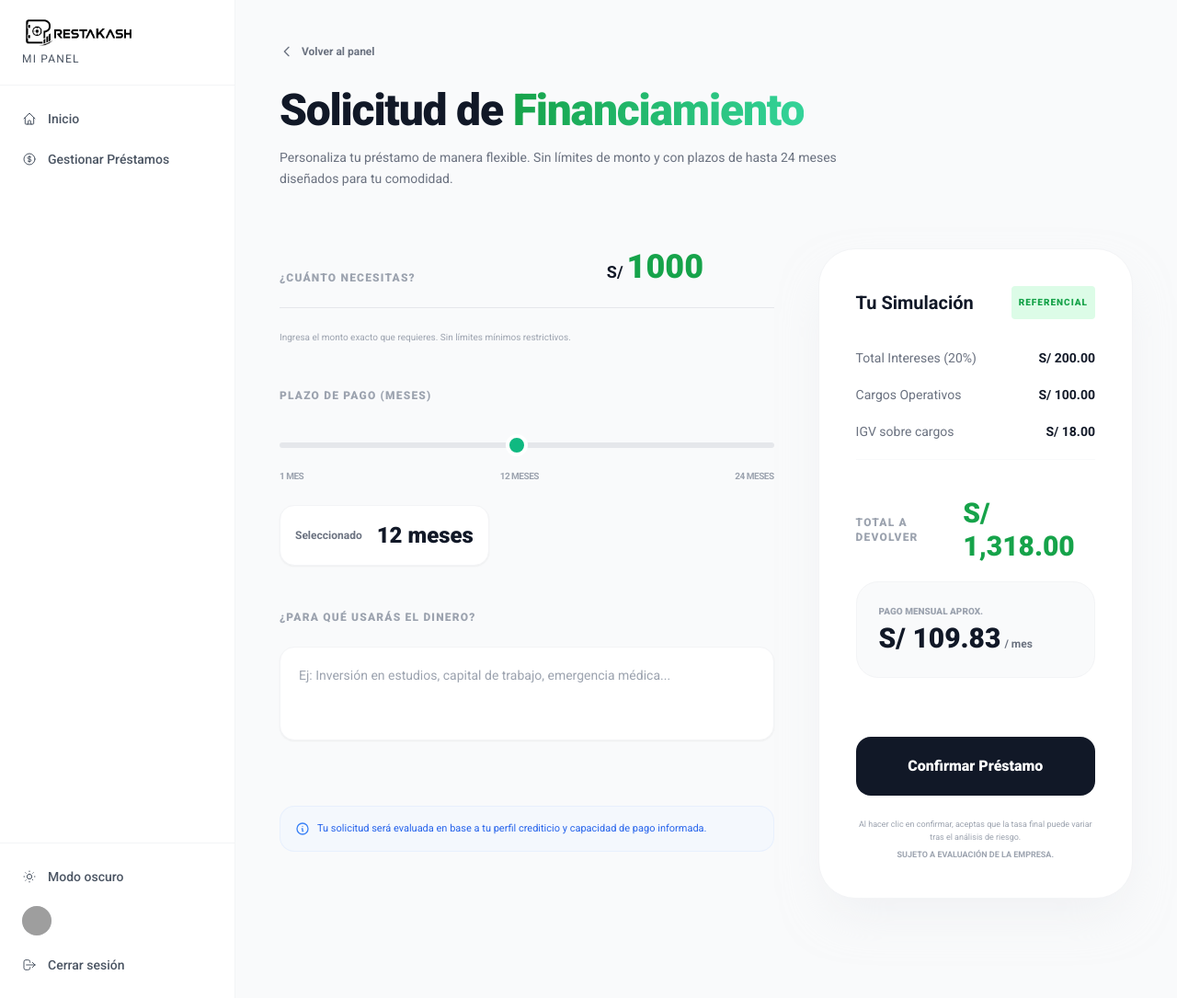
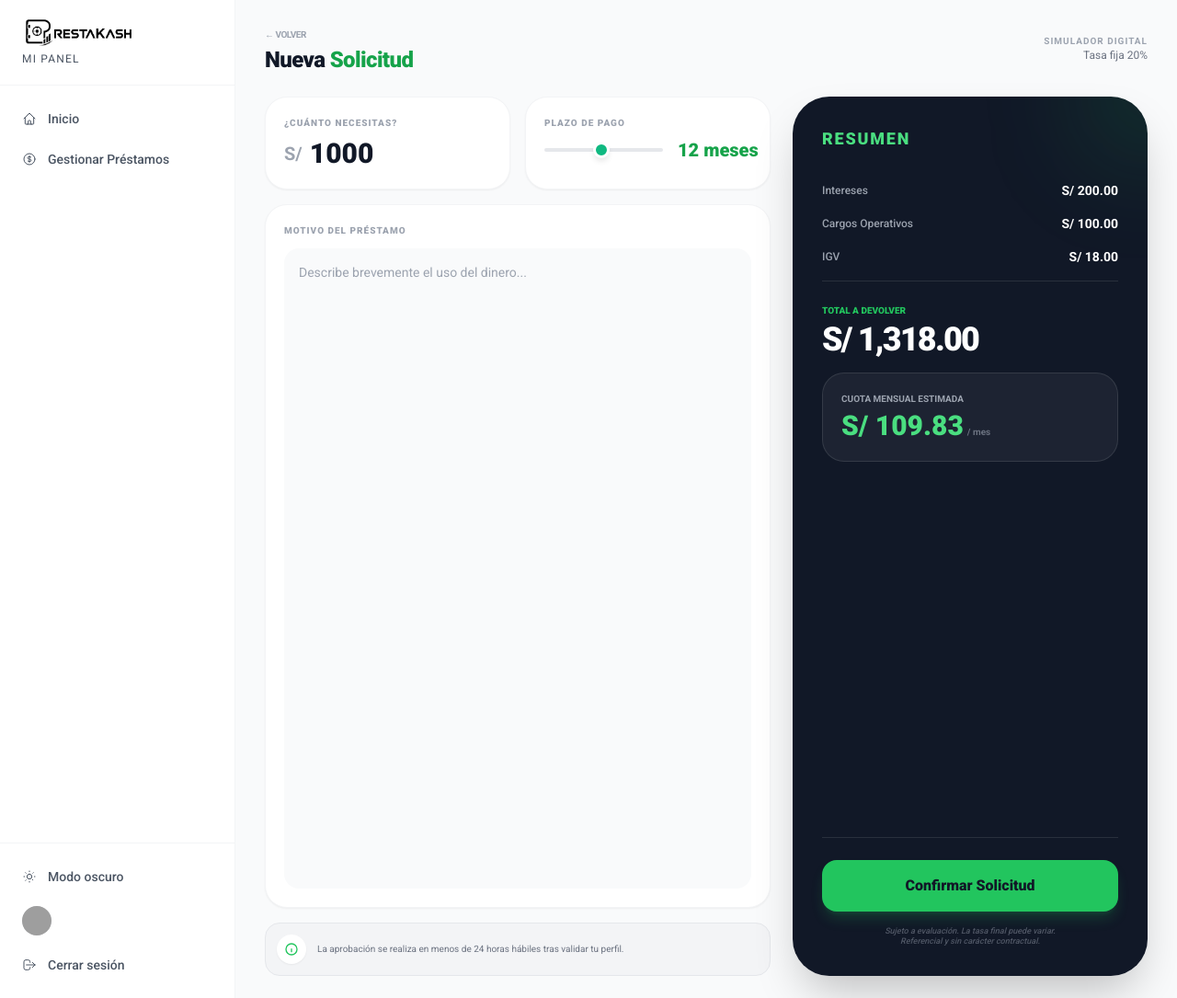
Before and after one commit to AlexQuintana147/PrestaKash, a Laravel app: template resources/views/client/loans/create.blade.php in a window 1280 px wide. Shown: the whole page at 92% size. Run offline with Laravel 12, Linux system fonts and the light colour scheme; the template is opened without the code that fills it, so the values that code supplies are empty; parts of the project's set-up code (start-up, migrations or seed data) failed here and were passed over; some libraries are stand-ins or nearby versions; grey boxes are pictures that could not be loaded.

Commit message:
prestamos pedir3

```diff
--- a/resources/views/client/loans/create.blade.php
+++ b/resources/views/client/loans/create.blade.php
@@ -3,133 +3,118 @@
 @section('title', 'Solicitar Préstamo')
 
 @section('content')
-<div class="min-h-screen px-6 md:px-12 py-12 bg-gray-50 dark:bg-gray-950 transition-colors duration-500">
+<div class="h-[calc(100vh-64px)] md:h-screen px-4 md:px-8 py-6 bg-gray-50 dark:bg-gray-950 transition-colors duration-500 flex flex-col">
 
-    <!-- Navigation & Header -->
-    <div class="max-w-5xl mx-auto mb-16">
-        <a href="{{ route('client.loans') }}" class="group flex items-center gap-2 text-xs font-semibold text-gray-500 hover:text-gray-900 dark:hover:text-white transition-all mb-8">
-            <svg class="w-4 h-4 transition-transform group-hover:-translate-x-1" fill="none" stroke="currentColor" viewBox="0 0 24 24">
-                <path stroke-linecap="round" stroke-linejoin="round" stroke-width="2" d="M15 19l-7-7 7-7"/>
-            </svg>
-            Volver al panel
-        </a>
-
-        <h1 class="text-4xl md:text-5xl font-black text-gray-900 dark:text-white tracking-tight leading-none mb-4">
-            Solicitud de <span class="text-transparent bg-clip-text bg-gradient-to-r from-green-600 to-emerald-400">Financiamiento</span>
-        </h1>
-        <p class="text-sm text-gray-500 dark:text-gray-400 max-w-2xl leading-relaxed">
-            Personaliza tu préstamo de manera flexible. Sin límites de monto y con plazos de hasta 24 meses diseñados para tu comodidad.
-        </p>
+    <!-- Header Compacto -->
+    <div class="max-w-6xl mx-auto w-full mb-6 flex items-center justify-between">
+        <div>
+            <a href="{{ route('client.loans') }}" class="inline-flex items-center gap-1 text-[10px] font-bold text-gray-400 hover:text-gray-900 dark:hover:text-white transition-all uppercase tracking-tighter mb-1">
+                ← Volver
+            </a>
+            <h1 class="text-2xl font-black text-gray-900 dark:text-white tracking-tight">
+                Nueva <span class="text-green-600">Solicitud</span>
+            </h1>
+        </div>
+        <div class="hidden md:block text-right">
+            <p class="text-[10px] text-gray-400 font-bold uppercase tracking-widest">Simulador Digital</p>
+            <p class="text-xs text-gray-500">Tasa fija 20%</p>
+        </div>
     </div>
 
-    <div class="max-w-5xl mx-auto">
-        <form action="{{ route('client.loans.store') }}" method="POST" id="loanForm" class="grid lg:grid-cols-5 gap-12 items-start">
+    <div class="max-w-6xl mx-auto w-full flex-1 min-h-0">
+        <form action="{{ route('client.loans.store') }}" method="POST" id="loanForm" class="grid lg:grid-cols-12 gap-6 h-full items-stretch">
             @csrf
 
             <!-- Configurador (Izquierda) -->
-            <div class="lg:col-span-3 space-y-12">
+            <div class="lg:col-span-7 space-y-4 flex flex-col justify-between">
 
-                <!-- Monto -->
-                <div class="space-y-6">
-                    <div class="flex justify-between items-end">
-                        <label class="text-xs uppercase tracking-widest font-black text-gray-400 dark:text-gray-500">¿Cuánto necesitas?</label>
-                        <div class="flex items-baseline gap-1">
-                            <span class="text-lg font-bold text-gray-900 dark:text-white">S/</span>
+                <div class="grid grid-cols-1 md:grid-cols-2 gap-4">
+                    <!-- Monto -->
+                    <div class="bg-white dark:bg-gray-900 border border-gray-100 dark:border-gray-800 p-5 rounded-3xl shadow-sm">
+                        <label class="text-[10px] uppercase font-black text-gray-400 block mb-2 tracking-widest">¿Cuánto necesitas?</label>
+                        <div class="flex items-center gap-2">
+                            <span class="text-xl font-bold text-gray-400">S/</span>
                             <input type="number" name="amount" id="amountInput" value="1000" min="100" step="100"
-                                   class="bg-transparent border-none p-0 text-4xl font-black text-green-600 dark:text-green-400 focus:ring-0 w-40 tabular-nums">
+                                   class="bg-transparent border-none p-0 text-3xl font-black text-gray-900 dark:text-white focus:ring-0 w-full tabular-nums">
                         </div>
                     </div>
-                    <div class="h-px bg-gray-200 dark:bg-gray-800 w-full"></div>
-                    <p class="text-[10px] text-gray-400">Ingresa el monto exacto que requieres. Sin límites mínimos restrictivos.</p>
-                </div>
 
-                <!-- Plazo -->
-                <div class="space-y-6">
-                    <label class="text-xs uppercase tracking-widest font-black text-gray-400 dark:text-gray-500 block">Plazo de pago (Meses)</label>
-                    <div class="relative pt-2">
-                        <input type="range" id="monthsSlider" min="1" max="24" value="12"
-                               class="w-full h-1.5 bg-gray-200 dark:bg-gray-800 rounded-full appearance-none cursor-pointer accent-green-500 transition-all">
-                        <div class="flex justify-between mt-4 text-[10px] font-bold text-gray-400 dark:text-gray-600 uppercase tracking-tighter">
-                            <span>1 Mes</span>
-                            <span>12 Meses</span>
-                            <span>24 Meses</span>
+                    <!-- Plazo -->
+                    <div class="bg-white dark:bg-gray-900 border border-gray-100 dark:border-gray-800 p-5 rounded-3xl shadow-sm">
+                        <label class="text-[10px] uppercase font-black text-gray-400 block mb-2 tracking-widest">Plazo de pago</label>
+                        <div class="flex items-center justify-between gap-4">
+                            <input type="range" id="monthsSlider" min="1" max="24" value="12"
+                                   class="flex-1 h-1 bg-gray-200 dark:bg-gray-800 rounded-full appearance-none cursor-pointer accent-green-500">
+                            <span id="monthsDisplay" class="text-xl font-black text-green-600 dark:text-green-400 tabular-nums whitespace-nowrap">12 meses</span>
+                            <input type="hidden" name="months" id="monthsHidden" value="12">
                         </div>
-                    </div>
-                    <div class="flex items-center gap-4 bg-white dark:bg-gray-900 border border-gray-100 dark:border-gray-800 p-4 rounded-2xl w-fit shadow-sm">
-                        <span class="text-xs font-bold text-gray-500">Seleccionado</span>
-                        <span id="monthsDisplay" class="text-2xl font-black text-gray-900 dark:text-white tabular-nums">12 meses</span>
-                        <input type="hidden" name="months" id="monthsHidden" value="12">
                     </div>
                 </div>
 
                 <!-- Motivo -->
-                <div class="space-y-6">
-                    <label class="text-xs uppercase tracking-widest font-black text-gray-400 dark:text-gray-500 block">¿Para qué usarás el dinero?</label>
-                    <textarea name="reason" id="reason" rows="3" required minlength="10"
-                              placeholder="Ej: Inversión en estudios, capital de trabajo, emergencia médica..."
-                              class="w-full bg-white dark:bg-gray-900 border border-gray-100 dark:border-gray-800 rounded-2xl p-5 text-sm text-gray-900 dark:text-white placeholder-gray-400 dark:placeholder-gray-600 focus:ring-2 focus:ring-green-500/20 focus:border-green-500 transition-all resize-none shadow-sm"></textarea>
+                <div class="bg-white dark:bg-gray-900 border border-gray-100 dark:border-gray-800 p-5 rounded-3xl shadow-sm flex-1 flex flex-col">
+                    <label class="text-[10px] uppercase font-black text-gray-400 block mb-3 tracking-widest">Motivo del préstamo</label>
+                    <textarea name="reason" id="reason" required minlength="10"
+                              placeholder="Describe brevemente el uso del dinero..."
+                              class="w-full flex-1 bg-gray-50 dark:bg-gray-950 border-none rounded-2xl p-4 text-sm text-gray-900 dark:text-white placeholder-gray-400 focus:ring-1 focus:ring-green-500 transition-all resize-none"></textarea>
                 </div>
 
-                <div class="pt-4">
-                    <div class="flex items-center gap-2 p-4 bg-blue-50/50 dark:bg-blue-900/10 border border-blue-100/50 dark:border-blue-900/20 rounded-2xl">
-                        <svg class="w-4 h-4 text-blue-500" fill="none" stroke="currentColor" viewBox="0 0 24 24">
-                            <path stroke-linecap="round" stroke-linejoin="round" stroke-width="2" d="M13 16h-1v-4h-1m1-4h.01M21 12a9 9 0 11-18 0 9 9 0 0118 0z"/>
-                        </svg>
-                        <p class="text-[11px] text-blue-600 dark:text-blue-400 leading-tight">
-                            Tu solicitud será evaluada en base a tu perfil crediticio y capacidad de pago informada.
-                        </p>
+                <!-- Info Alert -->
+                <div class="hidden md:flex items-center gap-3 p-3 bg-gray-100 dark:bg-gray-900 rounded-2xl border border-gray-200 dark:border-gray-800">
+                    <div class="w-8 h-8 rounded-full bg-white dark:bg-black flex items-center justify-center shrink-0 shadow-sm text-green-500">
+                        <svg class="w-4 h-4" fill="none" stroke="currentColor" viewBox="0 0 24 24"><path d="M13 16h-1v-4h-1m1-4h.01M21 12a9 9 0 11-18 0 9 9 0 0118 0z" stroke-width="2"/></svg>
                     </div>
+                    <p class="text-[10px] text-gray-500 dark:text-gray-400 leading-tight">
+                        La aprobación se realiza en menos de 24 horas hábiles tras validar tu perfil.
+                    </p>
                 </div>
             </div>
 
             <!-- Resumen & Acción (Derecha) -->
-            <div class="lg:col-span-2 space-y-8">
-                <div class="bg-white dark:bg-gray-900 border border-gray-100 dark:border-gray-800 rounded-[2.5rem] p-10 shadow-2xl shadow-gray-200/50 dark:shadow-none transition-all sticky top-12">
-                    <h3 class="text-xl font-bold text-gray-900 dark:text-white mb-8 flex items-center justify-between">
-                        Tu Simulación
-                        <span class="text-[10px] font-black uppercase tracking-widest bg-green-100 dark:bg-green-950 text-green-600 dark:text-green-400 px-2 py-1 rounded">Referencial</span>
-                    </h3>
+            <div class="lg:col-span-5 h-full">
+                <div class="bg-gray-900 dark:bg-white text-white dark:text-gray-900 h-full rounded-[2.5rem] p-8 flex flex-col shadow-2xl relative overflow-hidden transition-all duration-300">
 
-                    <div class="space-y-5">
-                        <div class="flex justify-between text-sm">
-                            <span class="text-gray-500 dark:text-gray-400">Total Intereses (20%)</span>
-                            <span id="resumenInteres" class="font-bold text-gray-900 dark:text-white">S/ 0.00</span>
-                        </div>
-                        <div class="flex justify-between text-sm">
-                            <span class="text-gray-500 dark:text-gray-400">Cargos Operativos</span>
-                            <span id="resumenCargos" class="font-bold text-gray-900 dark:text-white">S/ 0.00</span>
-                        </div>
-                        <div class="flex justify-between text-sm border-b border-gray-50 dark:border-gray-800 pb-5">
-                            <span class="text-gray-500 dark:text-gray-400">IGV sobre cargos</span>
-                            <span id="resumenIgv" class="font-bold text-gray-900 dark:text-white">S/ 0.00</span>
-                        </div>
+                    <!-- Decorative element -->
+                    <div class="absolute top-0 right-0 w-32 h-32 bg-green-500/20 blur-[60px] rounded-full -mr-16 -mt-16"></div>
 
-                        <div class="pt-5">
-                            <div class="flex justify-between items-center mb-2">
-                                <span class="text-xs uppercase tracking-widest font-black text-gray-400">Total a devolver</span>
-                                <span id="resumenTotal" class="text-3xl font-black text-green-600 dark:text-green-400 tabular-nums">S/ 0.00</span>
+                    <div class="relative z-10 flex-1 flex flex-col">
+                        <h3 class="text-lg font-black uppercase tracking-widest text-green-400 mb-8">Resumen</h3>
+
+                        <div class="space-y-4">
+                            <div class="flex justify-between items-center group">
+                                <span class="text-xs text-gray-400 dark:text-gray-500 font-medium">Intereses</span>
+                                <span id="resumenInteres" class="text-sm font-bold tabular-nums">S/ 0.00</span>
                             </div>
-                        </div>
+                            <div class="flex justify-between items-center group">
+                                <span class="text-xs text-gray-400 dark:text-gray-500 font-medium">Cargos Operativos</span>
+                                <span id="resumenCargos" class="text-sm font-bold tabular-nums">S/ 0.00</span>
+                            </div>
+                            <div class="flex justify-between items-center group border-b border-white/10 dark:border-black/5 pb-4">
+                                <span class="text-xs text-gray-400 dark:text-gray-500 font-medium">IGV</span>
+                                <span id="resumenIgv" class="text-sm font-bold tabular-nums">S/ 0.00</span>
+                            </div>
 
-                        <div class="bg-gray-50 dark:bg-gray-800/50 p-6 rounded-3xl border border-gray-100 dark:border-gray-800">
-                            <p class="text-[10px] uppercase font-black text-gray-400 dark:text-gray-500 mb-1">Pago mensual aprox.</p>
-                            <div class="flex items-baseline gap-1">
-                                <span class="text-3xl font-black text-gray-900 dark:text-white" id="resumenCuota">S/ 0.00</span>
-                                <span class="text-xs font-bold text-gray-500">/ mes</span>
+                            <div class="pt-2">
+                                <span class="text-[10px] uppercase font-black text-green-500 block mb-1">Total a devolver</span>
+                                <span id="resumenTotal" class="text-4xl font-black tabular-nums tracking-tighter">S/ 0.00</span>
+                            </div>
+
+                            <div class="bg-white/5 dark:bg-black/5 p-5 rounded-3xl border border-white/10 dark:border-black/10 mt-6 translate-y-0 transition-transform">
+                                <p class="text-[10px] uppercase font-bold text-gray-400 dark:text-gray-500 mb-1">Cuota mensual estimada</p>
+                                <div class="flex items-baseline gap-1">
+                                    <span class="text-3xl font-black text-green-400" id="resumenCuota">S/ 0.00</span>
+                                    <span class="text-[10px] font-bold text-gray-500">/ mes</span>
+                                </div>
                             </div>
                         </div>
                     </div>
 
-                    <div class="mt-10 space-y-6">
-                        <input type="hidden" name="type" value="cuotas">
-                        <button type="submit" class="group relative w-full overflow-hidden bg-gray-900 dark:bg-white text-white dark:text-gray-900 font-black py-5 rounded-2xl transition-all hover:scale-[1.02] active:scale-[0.98]">
-                            <span class="relative z-10">Confirmar Préstamo</span>
-                            <div class="absolute inset-0 bg-gradient-to-r from-green-600 to-emerald-500 opacity-0 group-hover:opacity-100 transition-opacity"></div>
+                    <div class="mt-8 pt-6 border-t border-white/10 dark:border-black/5 relative z-10">
+                        <button type="submit" class="w-full bg-green-500 hover:bg-green-400 text-gray-900 font-black py-4 rounded-2xl transition-all hover:scale-[1.02] active:scale-95 shadow-lg shadow-green-500/20">
+                            Confirmar Solicitud
                         </button>
-
-                        <p class="text-[9px] text-gray-400 dark:text-gray-600 text-center leading-relaxed">
-                            Al hacer clic en confirmar, aceptas que la tasa final puede variar tras el análisis de riesgo.
-                            <span class="block mt-1 font-bold">SUJETO A EVALUACIÓN DE LA EMPRESA.</span>
+                        <p class="text-[9px] text-gray-500 text-center mt-4 leading-tight opacity-70 italic font-medium">
+                            Sujeto a evaluación. La tasa final puede variar.<br>Referencial y sin carácter contractual.
                         </p>
                     </div>
                 </div>
@@ -188,28 +173,29 @@
     amountInput.addEventListener('input', calcular);
     monthsSlider.addEventListener('input', calcular);
 
-    // Init
+    // Re-calcular al cargar para inicializar con valores por defecto
     calcular();
 </script>
 
 <style>
-    /* Slider minimalista */
+    /* Estilos personalizados para un look aún más limpio */
     input[type=range]::-webkit-slider-thumb {
         -webkit-appearance: none;
-        appearance: none;
-        width: 24px;
-        height: 24px;
+        width: 18px;
+        height: 18px;
         background: #10b981;
         cursor: pointer;
         border-radius: 50%;
-        border: 4px solid white;
-        transition: transform 0.2s;
+        border: 3px solid white;
+        box-shadow: 0 4px 6px -1px rgb(0 0 0 / 0.1);
     }
-    .dark input[type=range]::-webkit-slider-thumb {
-        border-color: #000;
-    }
-    input[type=range]::-webkit-slider-thumb:hover {
-        transform: scale(1.15);
+    .dark input[type=range]::-webkit-slider-thumb { border-color: #111827; }
+
+    /* Eliminar flechas de input number */
+    input::-webkit-outer-spin-button,
+    input::-webkit-inner-spin-button {
+        -webkit-appearance: none;
+        margin: 0;
     }
 </style>
 @endsection
```
